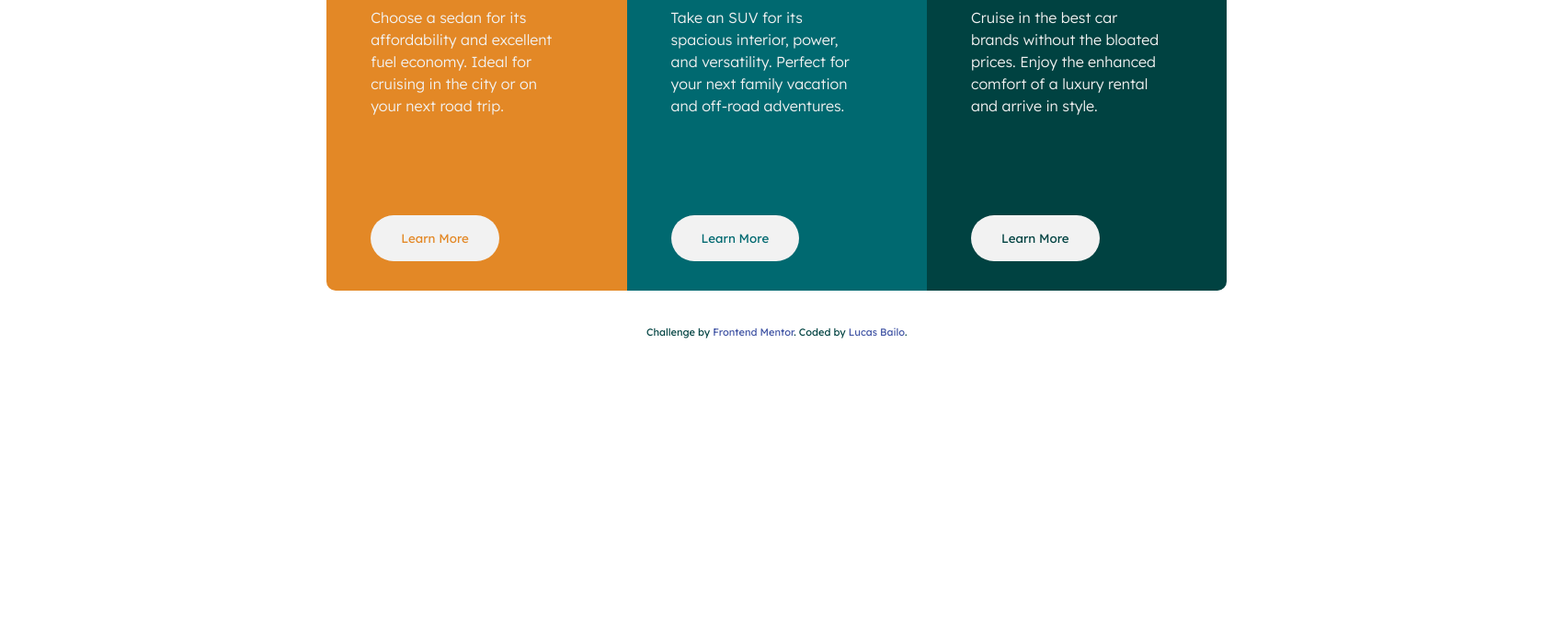
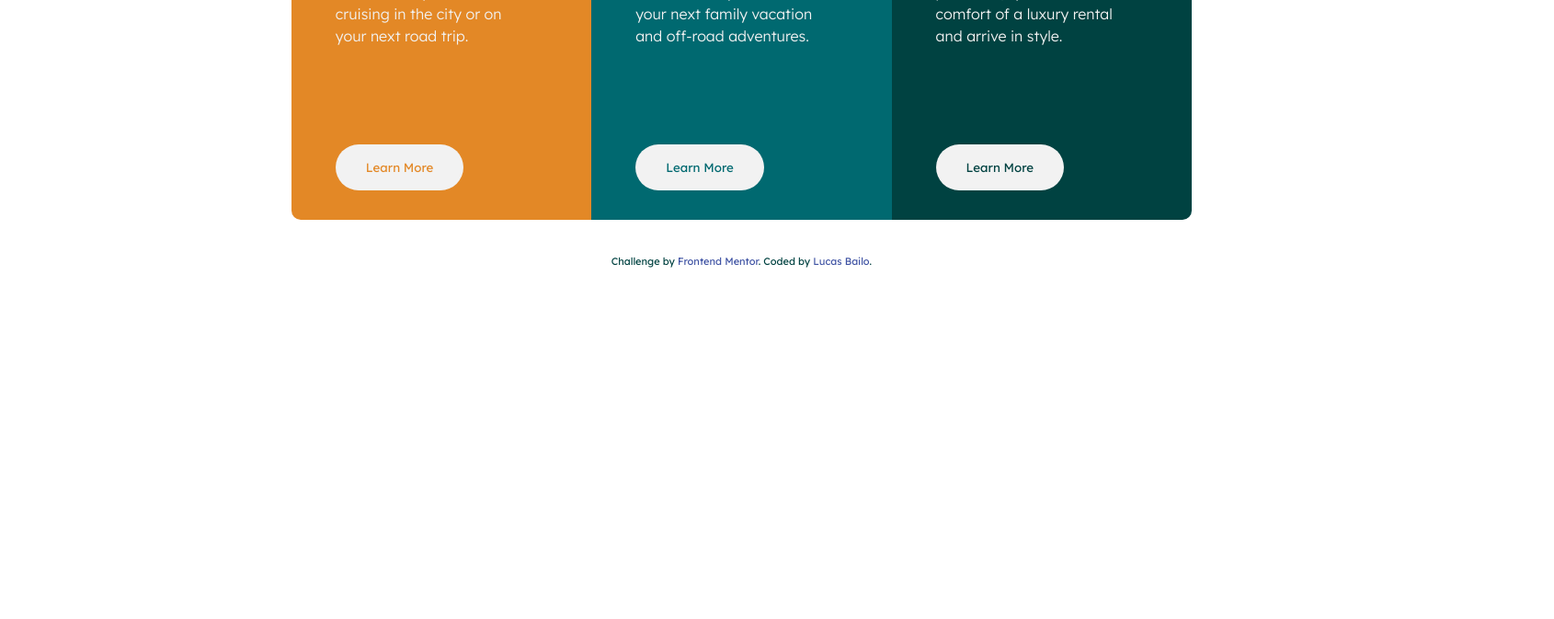
Before and after one commit to lucasbailo/3-column-preview-card, a plain HTML site: page index.html in a window 1536 px wide. Shown: the part 434-1107 px from the top of the page at 92% size, 1690 px wide, since content can reach past the window. After the commit the page ends 954 px from the top, so only its background shows below. Drawn offline with Linux system fonts and the light colour scheme.

Commit message:
Correcting body width %

```diff
--- a/styles/style.css
+++ b/styles/style.css
@@ -132,7 +132,6 @@ body {
 @media screen and (min-width: 1440px) {
 
     body {
-        padding: 10% 5% 10% 5%;
         height: 100vh;
     }
 
@@ -198,7 +197,7 @@ body {
 @media screen and (min-width: 1024px) {
 
     body {
-        padding: 10% 5% 10% 5%;
+        padding: 5% 2.5% 5% 2.5%;
         height: 100vh;
         width: 100vw;
     }
```
